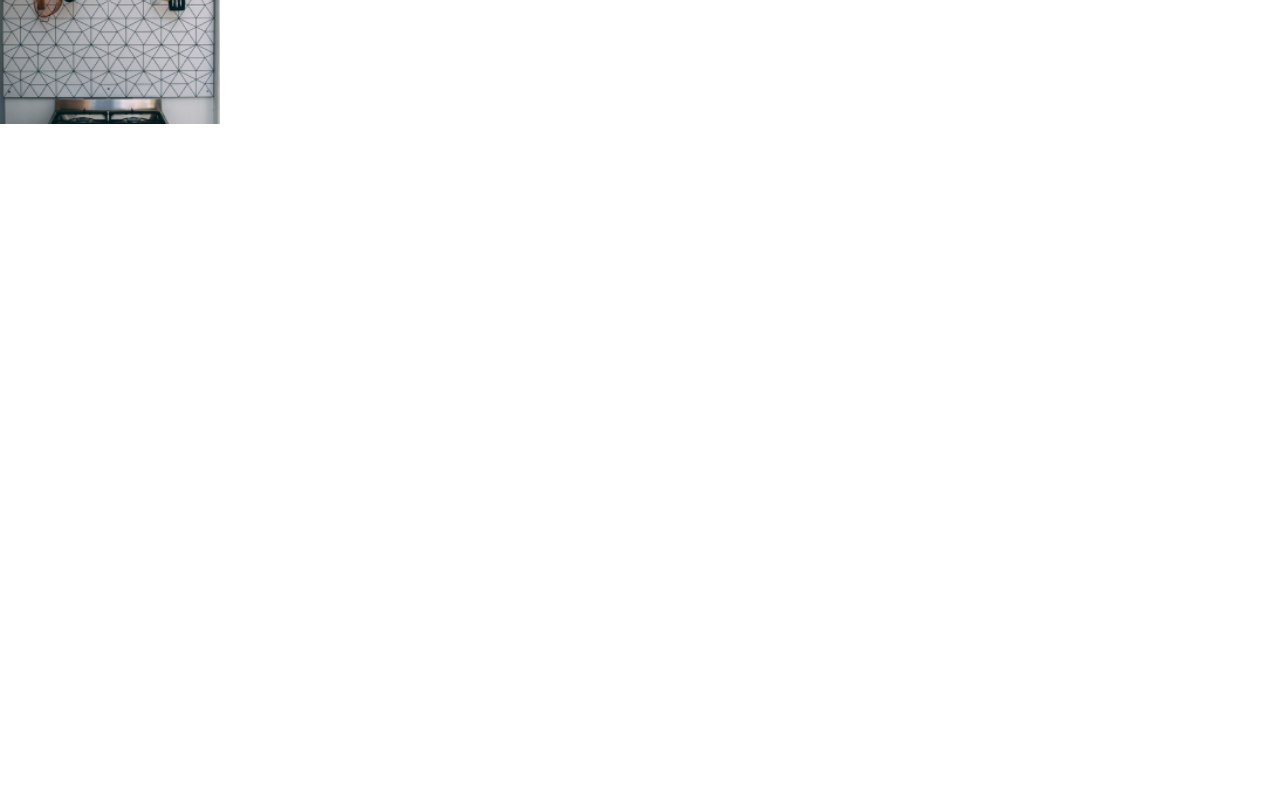
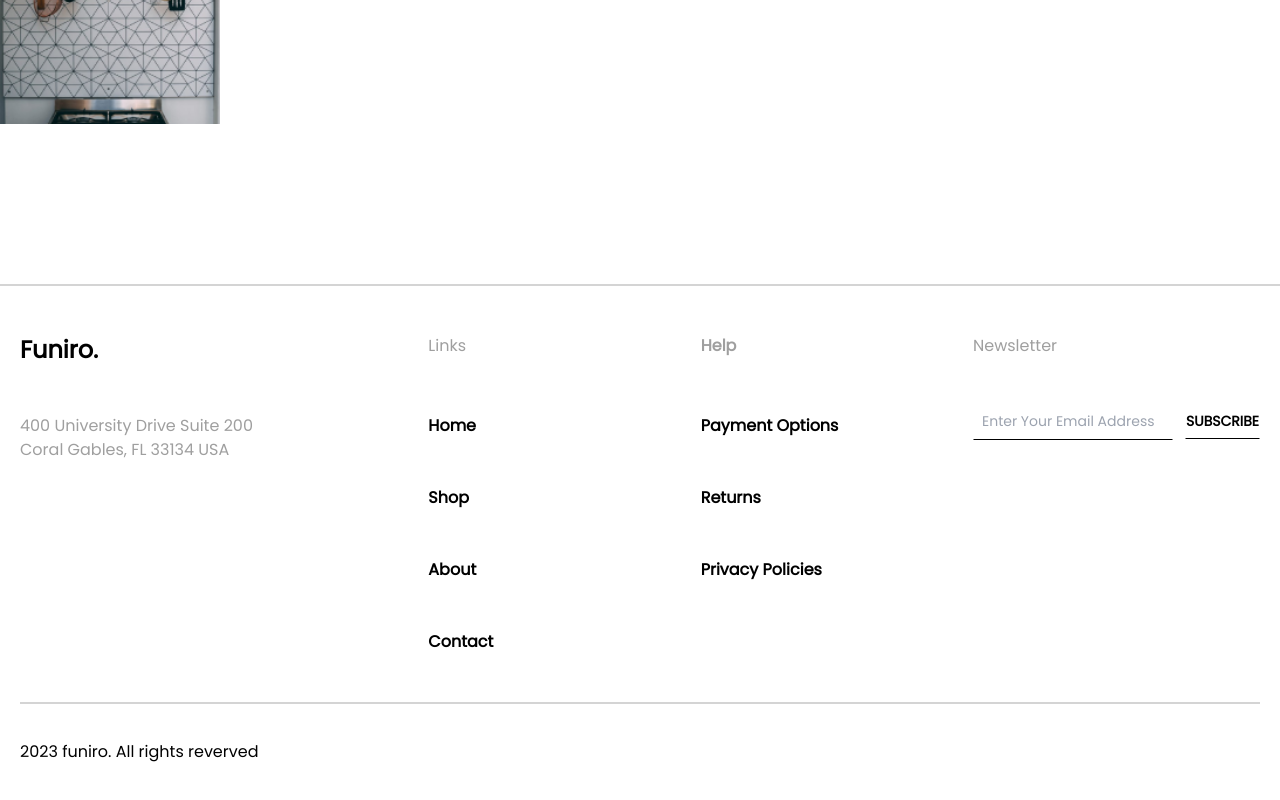
Before and after one commit to Arif-Islam/furniro, a Next.js app: page / in a window 1280 px wide. Shown: the part 4307-5107 px from the top of the page. Before the commit the page ends 4591 px from the top, so only its background shows below. Built offline with nearby package versions, Linux system fonts and the light colour scheme.

Commit message:
added footer

```diff
--- a/src/app/components/Footer.js
+++ b/src/app/components/Footer.js
@@ -1,35 +1,50 @@
-import React from "react";
-
 const Footer = () => {
   return (
     <div>
       <div className="w-full border border-[#0000002B] mb-12"></div>
-      <div className="w-[1240px] mx-auto">
-        <div className="w-[285px]">
-          <h3 className="font-extrabold text-xl lg:text-2xl mb-12">Funiro.</h3>
+      <div className="max-w-[1240px] mx-auto flex flex-col lg:flex-row items-start mb-12 gap-y-12 px-6 lg:px-4 xl:px-0">
+        <div className="w-[285px] mr-[80px] xl:mr-[136px]">
+          <h3 className="font-extrabold text-xl lg:text-2xl mb-8 md:mb-12">
+            Funiro.
+          </h3>
           <p className="text-[#9f9f9f] ">
             400 University Drive Suite 200 Coral Gables, FL 33134 USA
           </p>
         </div>
-        <div className="w-[285px]">
-          <h3 className="font-extrabold text-xl lg:text-2xl mb-12">Funiro.</h3>
-          <p className="text-[#9f9f9f] ">
-            400 University Drive Suite 200 Coral Gables, FL 33134 USA
-          </p>
+        <div className="w-[200px] xl:w-[285px] font-semibold">
+          <p className="font-medium text-[#9f9f9f] mb-8 lg:mb-14">Links</p>
+          <p className="text-black mb-5 lg:mb-12">Home</p>
+          <p className="text-black mb-5 lg:mb-12">Shop</p>
+          <p className="text-black mb-5 lg:mb-12">About</p>
+          <p className="text-black">Contact</p>
         </div>
-        <div className="w-[285px]">
-          <h3 className="font-extrabold text-xl lg:text-2xl mb-12">Funiro.</h3>
-          <p className="text-[#9f9f9f] ">
-            400 University Drive Suite 200 Coral Gables, FL 33134 USA
-          </p>
+        <div className="w-[200px] xl:w-[285px] font-semibold">
+          <p className=" text-[#9f9f9f] mb-8 lg:mb-14">Help</p>
+          <p className="text-black mb-5 lg:mb-12">Payment Options</p>
+          <p className="text-black mb-5 lg:mb-12">Returns</p>
+          <p className="text-black">Privacy Policies</p>
         </div>
-        <div className="w-[285px]">
-          <h3 className="font-extrabold text-xl lg:text-2xl mb-12">Funiro.</h3>
-          <p className="text-[#9f9f9f] ">
-            400 University Drive Suite 200 Coral Gables, FL 33134 USA
-          </p>
+
+        <div className="">
+          <p className="text-[#9f9f9f] mb-6 lg:mb-11">Newsletter</p>
+          <div className="flex items-center gap-x-3">
+            <input
+              type="text"
+              name=""
+              id=""
+              className="border border-transparent border-b-black text-sm w-[200px] p-2"
+              placeholder="Enter Your Email Address"
+            />
+            <button className="text-black font-semibold h-9 text-sm border border-transparent border-b-black">
+              SUBSCRIBE
+            </button>
+          </div>
         </div>
       </div>
+      <div className="border border-[#0000002B] mb-9 max-w-[1240px] mx-auto"></div>
+      <p className="max-w-[1240px] mx-auto mb-10 px-6 lg:px-4 xl:px-0">
+        2023 funiro. All rights reverved
+      </p>
     </div>
   );
 };
--- a/src/app/components/Home/SliderCard.js
+++ b/src/app/components/Home/SliderCard.js
@@ -1,12 +1,14 @@
 import Image from "next/image";
+import Link from "next/link";
+import arrow1 from "../../assets/Right-arrow.png";
 import "./styles.css";
 
 const SliderCard = ({ item }) => {
-  const { img, title, desc } = item;
+  const { img, title, desc, link } = item;
   return (
     <div className="w-full h-full relative">
       <Image src={img} alt="img" fill={true} />
-      <div className="bg-white opacity-[72%] w-[220px] h-[130px] absolute bottom-6 left-6 z-2 hidden-div">
+      <div className="bg-white opacity-[72%] w-[220px] h-[130px] absolute bottom-10 md:bottom-6 left-6 z-2 hidden-div">
         <div className="flex flex-col h-full w-full items-start justify-center pl-6">
           <p className="mb-2 font-medium text-[#616161]">{title}</p>
           <p className="font-semibold text-black text-[22px] lg:text-[28px]">
@@ -14,6 +16,20 @@ const SliderCard = ({ item }) => {
           </p>
         </div>
       </div>
+      <div className="hidden-div">
+        <Link
+          href={link}
+          className="w-14 h-12 bg-[#B88E2F] flex items-center justify-center absolute bottom-10 md:bottom-6 left-[245px] z-10 cursor-pointer group"
+        >
+          <Image
+            src={arrow1}
+            alt="arrow"
+            width={24}
+            height={24}
+            className="group-hover:translate-x-1 transition-all duration-300 ease-linear"
+          />
+        </Link>
+      </div>
     </div>
   );
 };
--- a/src/app/components/Home/SliderSection.js
+++ b/src/app/components/Home/SliderSection.js
@@ -1,6 +1,6 @@
 "use client";
 import Link from "next/link";
-import { Swiper, SwiperSlide, useSwiper } from "swiper/react";
+import { Swiper, SwiperSlide } from "swiper/react";
 import img1 from "../../assets/slide-1.png";
 import img2 from "../../assets/slide-2.png";
 import SliderCard from "./SliderCard";
@@ -20,24 +20,28 @@ const data = [
     img: img1,
     title: "01 - Bed Room",
     desc: "Inner Peace",
+    link: "#",
   },
   {
     id: 2,
     img: img2,
     title: "02 - Dining Room",
     desc: "Stylish Chair",
+    link: "#",
   },
   {
     id: 3,
     img: img1,
     title: "03 - Dining Room",
     desc: "Stylish Chair",
+    link: "#",
   },
   {
     id: 4,
     img: img2,
     title: "04 - Dining Room",
     desc: "Stylish Chair",
+    link: "#",
   },
 ];
 
@@ -86,9 +90,6 @@ const SliderSection = () => {
               ))}
             </Swiper>
             <div id="arrowDiv">
-              {/* <div className="w-14 h-12 bg-[#B88E2F] flex items-center justify-center absolute bottom-6 left-[245px] z-10 cursor-pointer swiper-pagination-bullet swiper-pagination-horizontal">
-              <Image src={arrow1} alt="arrow" width={24} height={24} />
-            </div> */}
               <div
                 className="w-12 h-12 bg-white rounded-full flex items-center justify-center absolute right-0 z-10 cursor-pointer"
                 style={{ boxShadow: "0px 4px 14px 1px #00000029" }}
@@ -100,7 +101,12 @@ const SliderSection = () => {
           </div>
         </div>
         <div className="md:hidden w-11/12 mx-auto mb-16" id="mobileSlider">
-          <Swiper pagination={true} modules={[Pagination]} className="mySwiper">
+          <Swiper
+            pagination={true}
+            modules={[Pagination]}
+            loop={true}
+            className="mySwiper"
+          >
             {data.map((item) => (
               <SwiperSlide key={item.id}>
                 <SliderCard item={item} />
--- a/src/app/components/Home/styles.css
+++ b/src/app/components/Home/styles.css
@@ -36,7 +36,8 @@
   .swiper-pagination-custom,
   .swiper-horizontal > .swiper-pagination-bullets,
   .swiper-pagination-bullets.swiper-pagination-horizontal {
-    left: 50%;
+    left: 49%;
+    bottom: 4%;
     width: 20%;
   }
 
--- a/src/app/page.js
+++ b/src/app/page.js
@@ -13,7 +13,7 @@ export default function Home() {
       <Products />
       <SliderSection />
       <FurnitureGrid />
-      {/* <Footer /> */}
+      <Footer />
     </div>
   );
 }
```
